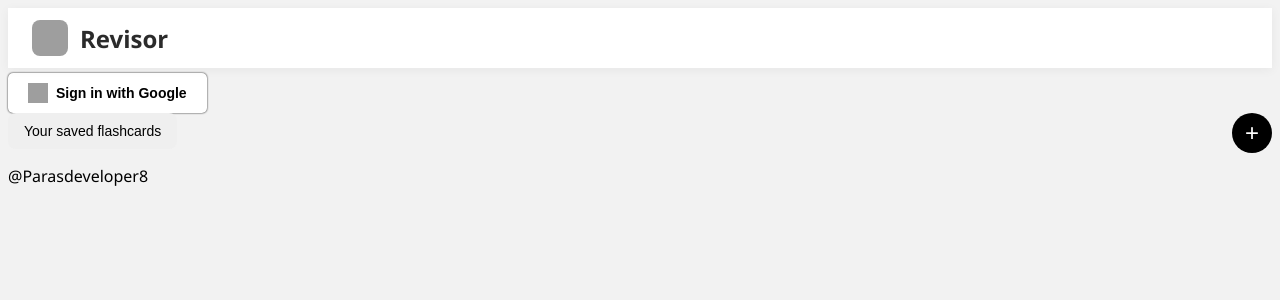
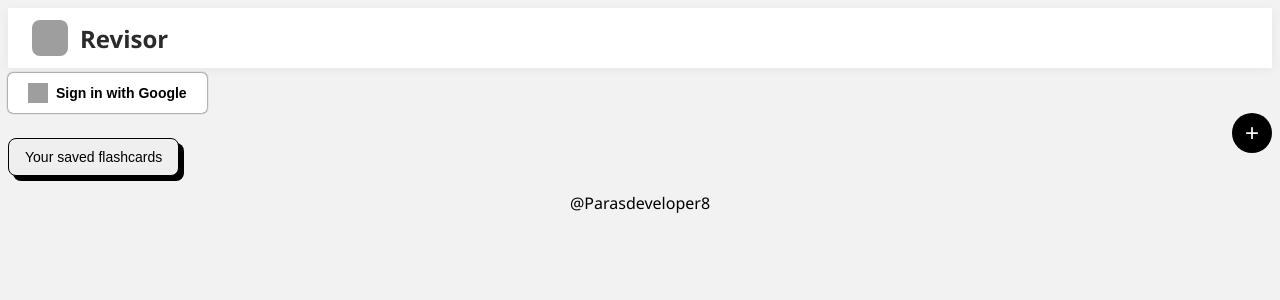
Before and after one commit to Parasdeveloper8/Revisor, a React (Vite) app in the folder Client/Revisor-client/: page / in a window 1280 px wide. Shown: the top 300 px of the page. Built offline with nearby package versions, Linux system fonts and the light colour scheme; grey boxes are pictures that could not be loaded.

Commit message:
UI of landing page updated

```diff
--- a/Client/Revisor-client/src/app/footer/footer.css
+++ b/Client/Revisor-client/src/app/footer/footer.css
@@ -0,0 +1,8 @@
+.main-container{
+    width:100%;
+    margin-left: 0;
+    margin-right:0 ;
+    margin-bottom:0 ;
+    display: flex;
+    justify-content: center;
+}
--- a/Client/Revisor-client/src/app/footer/footer.tsx
+++ b/Client/Revisor-client/src/app/footer/footer.tsx
@@ -1,7 +1,10 @@
+import "./footer.css";
 const Footer = () =>{
     return (
         <>
-        <p>@Parasdeveloper8</p>
+        <div className="main-container">
+           <p className="developer">@Parasdeveloper8</p>
+        </div>
         </>
     )
 }
--- a/Client/Revisor-client/src/app/main/main.css
+++ b/Client/Revisor-client/src/app/main/main.css
@@ -0,0 +1,8 @@
+.ysf-btn{
+   margin-top: 2%;
+   border: 1px solid black;
+   box-shadow: 5px 5px black;
+   &:hover{
+    box-shadow: 3px 3px black;
+   }
+}
--- a/Client/Revisor-client/src/app/main/main.tsx
+++ b/Client/Revisor-client/src/app/main/main.tsx
@@ -10,7 +10,7 @@ const Main = () => {
         <>
         {/*Component to add flash card*/}
         <PlusButton titleText="Add flash card" onClick={()=>setshowFlashCard(true)}/>
-            <button onClick={()=>location.href = "/saved/falshcards"}>Your saved flashcards</button>
+        <button onClick={()=>location.href = "/saved/flashcards"} className="ysf-btn">Your saved flashcards</button>
         {showFlashCard && <FlashCard close={()=>setshowFlashCard(false)}/>}
         </>
     )
```
